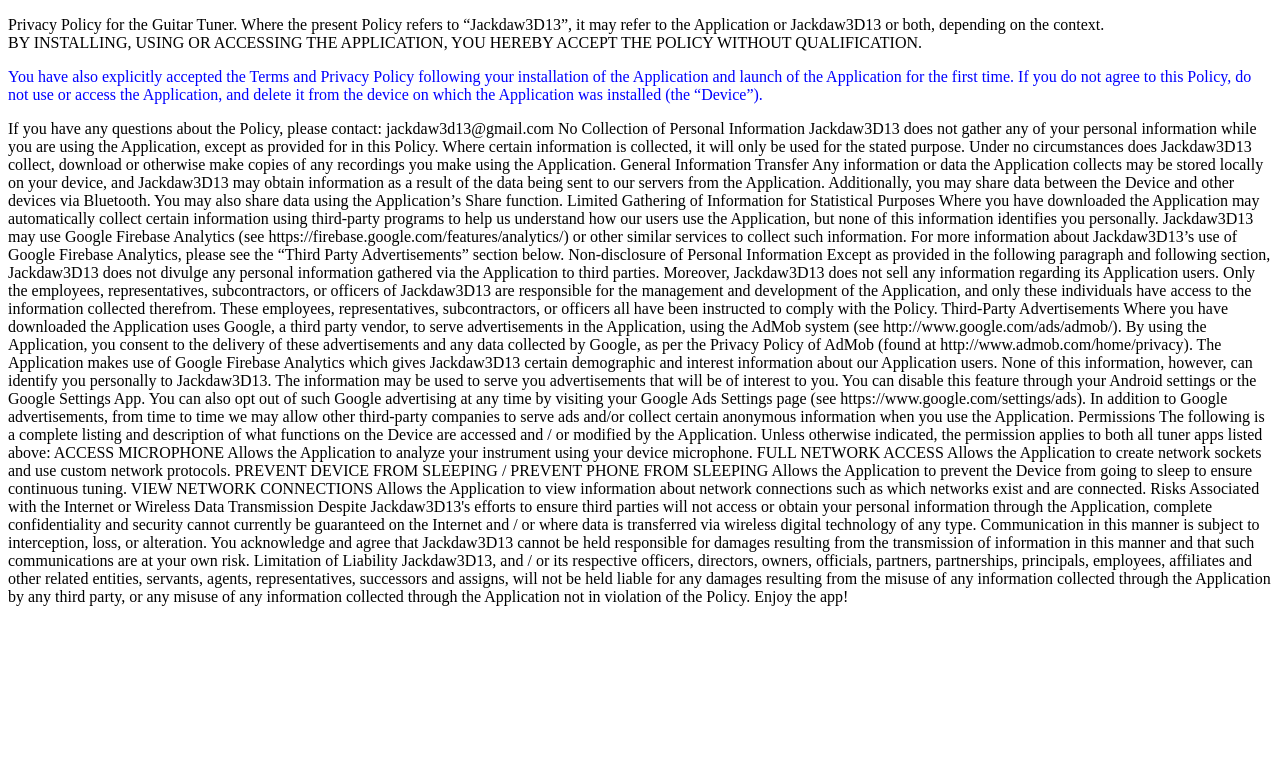
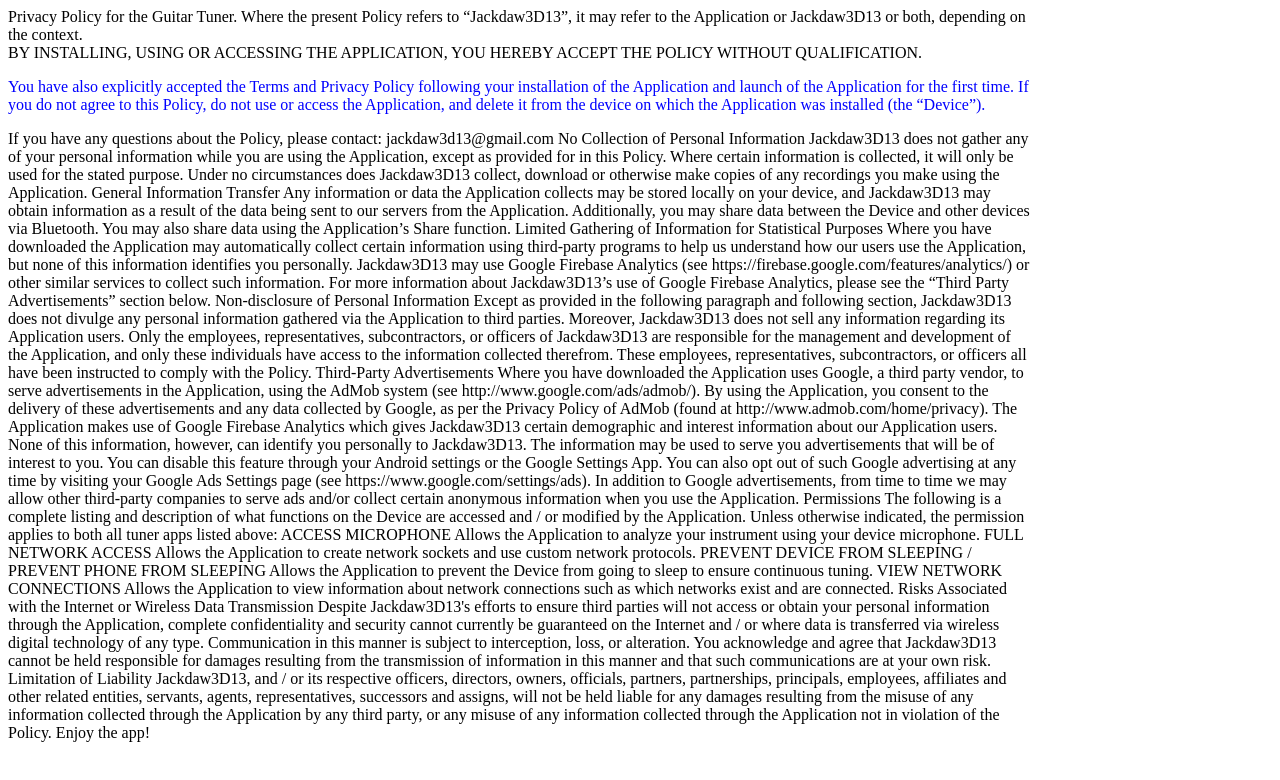
Before and after one commit to jackdaw3d13/jackdaw3d13, a plain HTML site: page index.html in a window 1280 px wide. Drawn offline with Linux system fonts and the light colour scheme.

Commit message:
Update index.html

```diff
--- a/index.html
+++ b/index.html
@@ -4,7 +4,7 @@
     <title>Guitar Tuner</title>
   </head>
   <body>
-    <p>
+<div style="max-width:80vw;">
 Privacy Policy for the Guitar Tuner.
 
 Where the present Policy refers to “Jackdaw3D13”, it may refer to the Application or Jackdaw3D13 or both, depending on the context.
@@ -59,6 +59,6 @@ Limitation of Liability
 Jackdaw3D13, and / or its respective officers, directors, owners, officials, partners, partnerships, principals, employees, affiliates and other related entities, servants, agents, representatives, successors and assigns, will not be held liable for any damages resulting from the misuse of any information collected through the Application by any third party, or any misuse of any information collected through the Application not in violation of the Policy.
 
 Enjoy the app!
-</p>
+</div>
   </body>
 </html>
```
